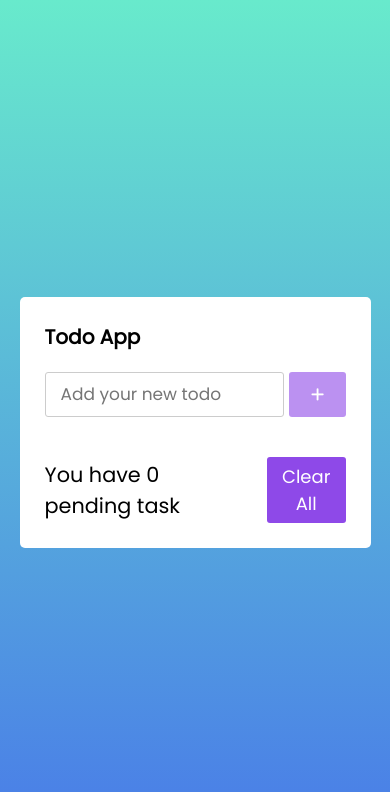
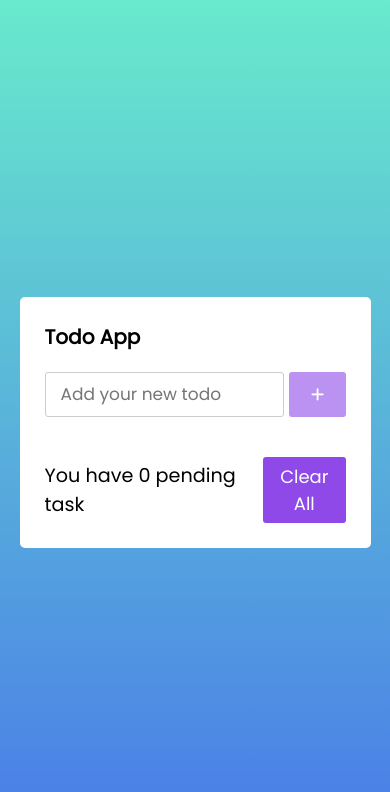
Before and after one commit to sriramshiyam/TodoList, a plain HTML site: page index.html in a window 390 px wide. Drawn offline with Linux system fonts and the light colour scheme.

Commit message:
Update style.css

```diff
--- a/style.css
+++ b/style.css
@@ -132,8 +132,11 @@ body {
   .todoList li span {
     right: 0;
   }
-  .wrapper {
-    font-size: 1.3rem;
+  li{
+    font-size: 1.2rem;
+  }
+  .footer span {
+    font-size: 1.2rem;
   }
   .wrapper header {
     font-size: 20px;
```
